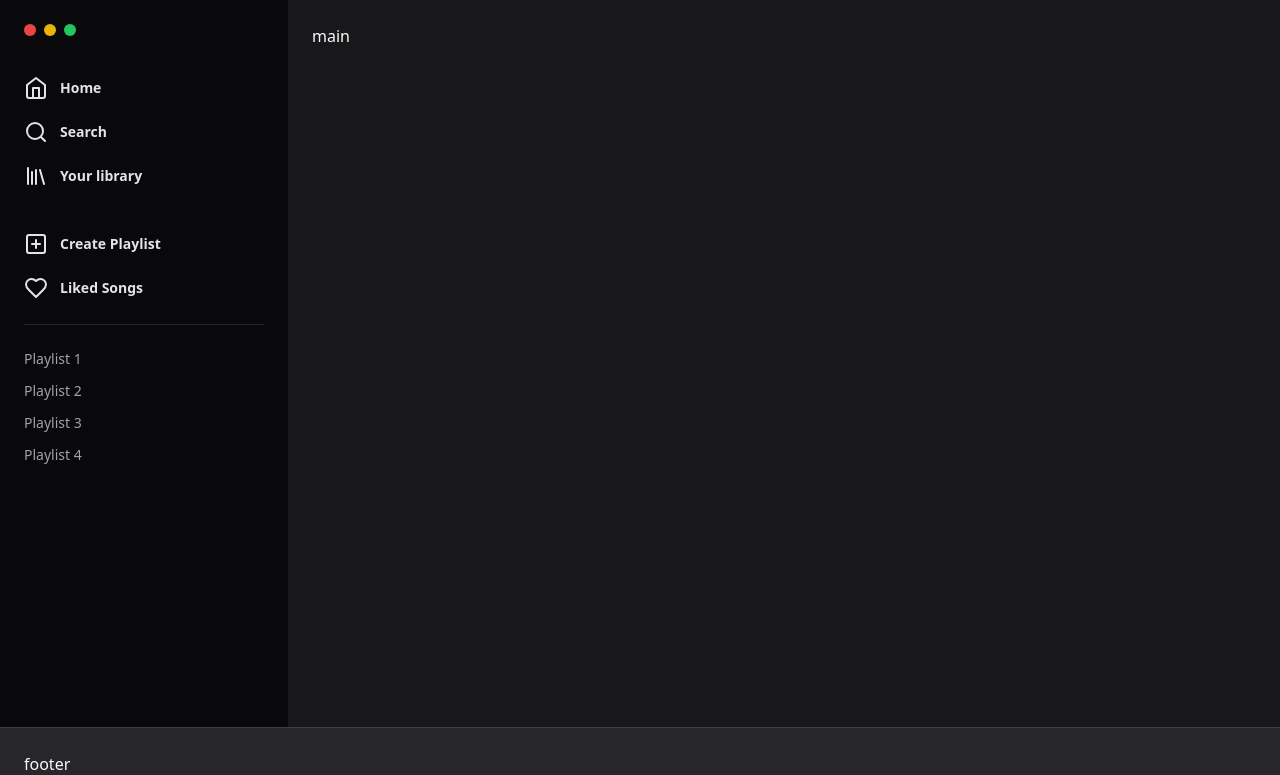
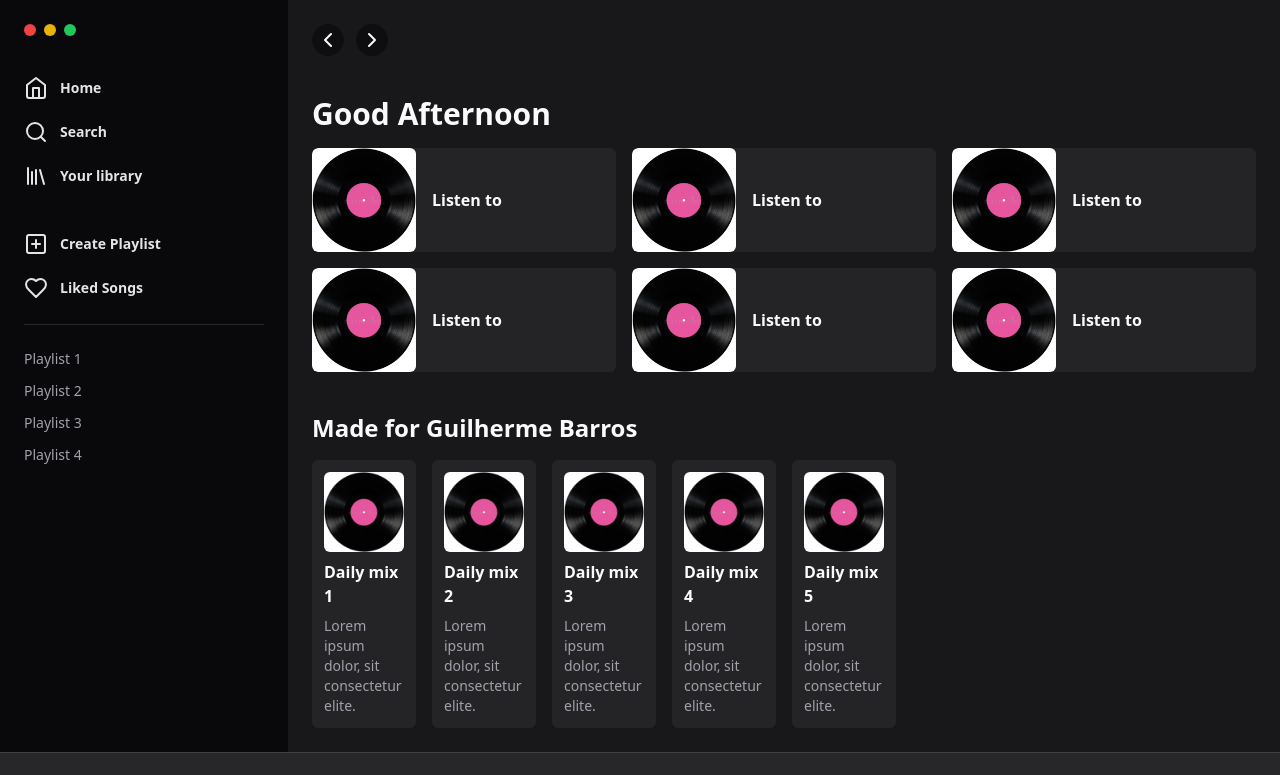
Before and after one commit to guilhermebarrosdev/tailwind-spotify, a Next.js app: page / in a window 1280 px wide. Shown: the top 775 px of the page. Built offline with nearby package versions, Linux system fonts and the light colour scheme.

Commit message:
:sparkles: Cria conteudo e estilos do main

```diff
--- a/src/app/page.tsx
+++ b/src/app/page.tsx
@@ -4,7 +4,11 @@ import {
   Library,
   PlusSquare,
   Heart,
+  ChevronLeft,
+  ChevronRight,
+  Play,
 } from 'lucide-react';
+import Image from 'next/image';
 
 export default function Home() {
   return (
@@ -69,10 +73,223 @@ export default function Home() {
             </a>
           </nav>
         </aside>
-        <main className='flex-1 p-6'>main</main>
+
+        <main className='flex-1 p-6'>
+          <div className='flex items-center gap-3'>
+            <button className='rounded-full bg-black/40 p-1'>
+              <ChevronLeft />
+            </button>
+            <button className='rounded-full bg-black/40 p-1'>
+              <ChevronRight />
+            </button>
+          </div>
+
+          <h1 className='font-semibold text-3xl mt-10'>Good Afternoon</h1>
+
+          <div className='grid grid-cols-3 gap-4 mt-4'>
+            <a
+              href='#'
+              className='bg-white/5 group rounded-md flex items-center gap-4 overflow-hidden hover:bg-white/10 transition-colors'
+            >
+              <Image
+                className='rounded-md'
+                src='/album.jpg'
+                width={104}
+                height={104}
+                alt='Capa do album'
+              />
+              <strong>Listen to</strong>
+              <button className='w-12 h-12 flex items-center justify-center pl-1 rounded-full bg-green-400 text-black ml-auto mr-8 invisible group-hover:visible'>
+                <Play />
+              </button>
+            </a>
+            <a
+              href='#'
+              className='bg-white/5 group rounded-md flex items-center gap-4 overflow-hidden hover:bg-white/10 transition-colors'
+            >
+              <Image
+                className='rounded-md'
+                src='/album.jpg'
+                width={104}
+                height={104}
+                alt='Capa do album'
+              />
+              <strong>Listen to</strong>
+              <button className='w-12 h-12 flex items-center justify-center pl-1 rounded-full bg-green-400 text-black ml-auto mr-8 invisible group-hover:visible'>
+                <Play />
+              </button>
+            </a>
+            <a
+              href='#'
+              className='bg-white/5 group rounded-md flex items-center gap-4 overflow-hidden hover:bg-white/10 transition-colors'
+            >
+              <Image
+                className='rounded-md'
+                src='/album.jpg'
+                width={104}
+                height={104}
+                alt='Capa do album'
+              />
+              <strong>Listen to</strong>
+              <button className='w-12 h-12 flex items-center justify-center pl-1 rounded-full bg-green-400 text-black ml-auto mr-8 invisible group-hover:visible'>
+                <Play />
+              </button>
+            </a>
+            <a
+              href='#'
+              className='bg-white/5 group rounded-md flex items-center gap-4 overflow-hidden hover:bg-white/10 transition-colors'
+            >
+              <Image
+                className='rounded-md'
+                src='/album.jpg'
+                width={104}
+                height={104}
+                alt='Capa do album'
+              />
+              <strong>Listen to</strong>
+              <button className='w-12 h-12 flex items-center justify-center pl-1 rounded-full bg-green-400 text-black ml-auto mr-8 invisible group-hover:visible'>
+                <Play />
+              </button>
+            </a>
+            <a
+              href='#'
+              className='bg-white/5 group rounded-md flex items-center gap-4 overflow-hidden hover:bg-white/10 transition-colors'
+            >
+              <Image
+                className='rounded-md'
+                src='/album.jpg'
+                width={104}
+                height={104}
+                alt='Capa do album'
+              />
+              <strong>Listen to</strong>
+              <button className='w-12 h-12 flex items-center justify-center pl-1 rounded-full bg-green-400 text-black ml-auto mr-8 invisible group-hover:visible'>
+                <Play />
+              </button>
+            </a>
+            <a
+              href='#'
+              className='bg-white/5 group rounded-md flex items-center gap-4 overflow-hidden hover:bg-white/10 transition-colors'
+            >
+              <Image
+                className='rounded-md'
+                src='/album.jpg'
+                width={104}
+                height={104}
+                alt='Capa do album'
+              />
+              <strong>Listen to</strong>
+              <button className='w-12 h-12 flex items-center justify-center pl-1 rounded-full bg-green-400 text-black ml-auto mr-8 invisible group-hover:visible'>
+                <Play />
+              </button>
+            </a>
+          </div>
+
+          <h2 className='font-semibold text-2xl mt-10'>
+            Made for Guilherme Barros
+          </h2>
+
+          <div className='grid grid-cols-8 gap-4 mt-4 '>
+            <a
+              href='#'
+              className='bg-white/5 p-3 rounded-md flex flex-col gap-2 hover:bg-white/10'
+            >
+              <Image
+                className='rounded-md w-full'
+                src='/album.jpg'
+                width={120}
+                height={120}
+                alt='Capa do album'
+              />
+              <strong className='font-semibold'>Daily mix 1</strong>
+              <span className='text-sm text-zinc-400'>
+                Lorem ipsum dolor, sit consectetur elite.
+              </span>
+            </a>
+            <a
+              href='#'
+              className='bg-white/5 p-3 rounded-md flex flex-col gap-2 hover:bg-white/10'
+            >
+              <Image
+                className='rounded-md w-full'
+                src='/album.jpg'
+                width={120}
+                height={120}
+                alt='Capa do album'
+              />
+              <strong className='font-semibold'>Daily mix 2</strong>
+              <span className='text-sm text-zinc-400'>
+                Lorem ipsum dolor, sit consectetur elite.
+              </span>
+            </a>
+            <a
+              href='#'
+              className='bg-white/5 p-3 rounded-md flex flex-col gap-2 hover:bg-white/10'
+            >
+              <Image
+                className='rounded-md w-full'
+                src='/album.jpg'
+                width={120}
+                height={120}
+                alt='Capa do album'
+              />
+              <strong className='font-semibold'>Daily mix 3</strong>
+              <span className='text-sm text-zinc-400'>
+                Lorem ipsum dolor, sit consectetur elite.
+              </span>
+            </a>
+            <a
+              href='#'
+              className='bg-white/5 p-3 rounded-md flex flex-col gap-2 hover:bg-white/10'
+            >
+              <Image
+                className='rounded-md w-full'
+                src='/album.jpg'
+                width={120}
+                height={120}
+                alt='Capa do album'
+              />
+              <strong className='font-semibold'>Daily mix 4</strong>
+              <span className='text-sm text-zinc-400'>
+                Lorem ipsum dolor, sit consectetur elite.
+              </span>
+            </a>
+            <a
+              href='#'
+              className='bg-white/5 p-3 rounded-md flex flex-col gap-2 hover:bg-white/10'
+            >
+              <Image
+                className='rounded-md w-full'
+                src='/album.jpg'
+                width={120}
+                height={120}
+                alt='Capa do album'
+              />
+              <strong className='font-semibold'>Daily mix 5</strong>
+              <span className='text-sm text-zinc-400'>
+                Lorem ipsum dolor, sit consectetur elite.
+              </span>
+            </a>
+          </div>
+        </main>
       </div>
-      <footer className='bg-zinc-800 border-t border-zinc-700 p-6'>
-        footer
+
+      <footer className='bg-zinc-800 border-t border-zinc-700 p-6 flex items-center justify-between'>
+        <div>
+          <Image
+            className='rounded-md w-full'
+            src='/album.jpg'
+            width={80}
+            height={80}
+            alt='Capa do album'
+          />
+          <div>
+            <strong>Name of music</strong>
+            <span>Name of Artist</span>
+          </div>
+        </div>
+        <div></div>
+        <div></div>
       </footer>
     </div>
   );
```
Also changed, not shown: public/album.jpg (added).
